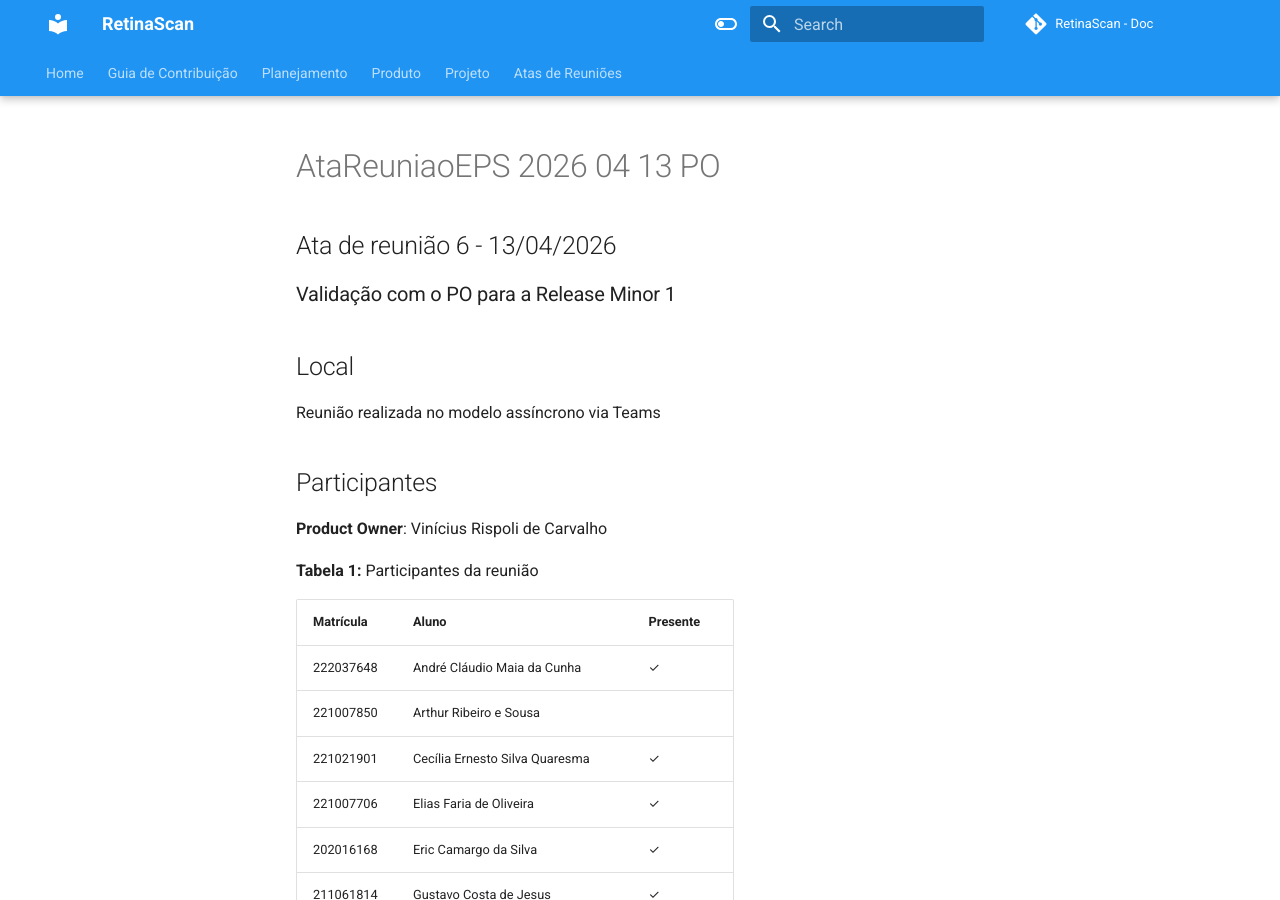
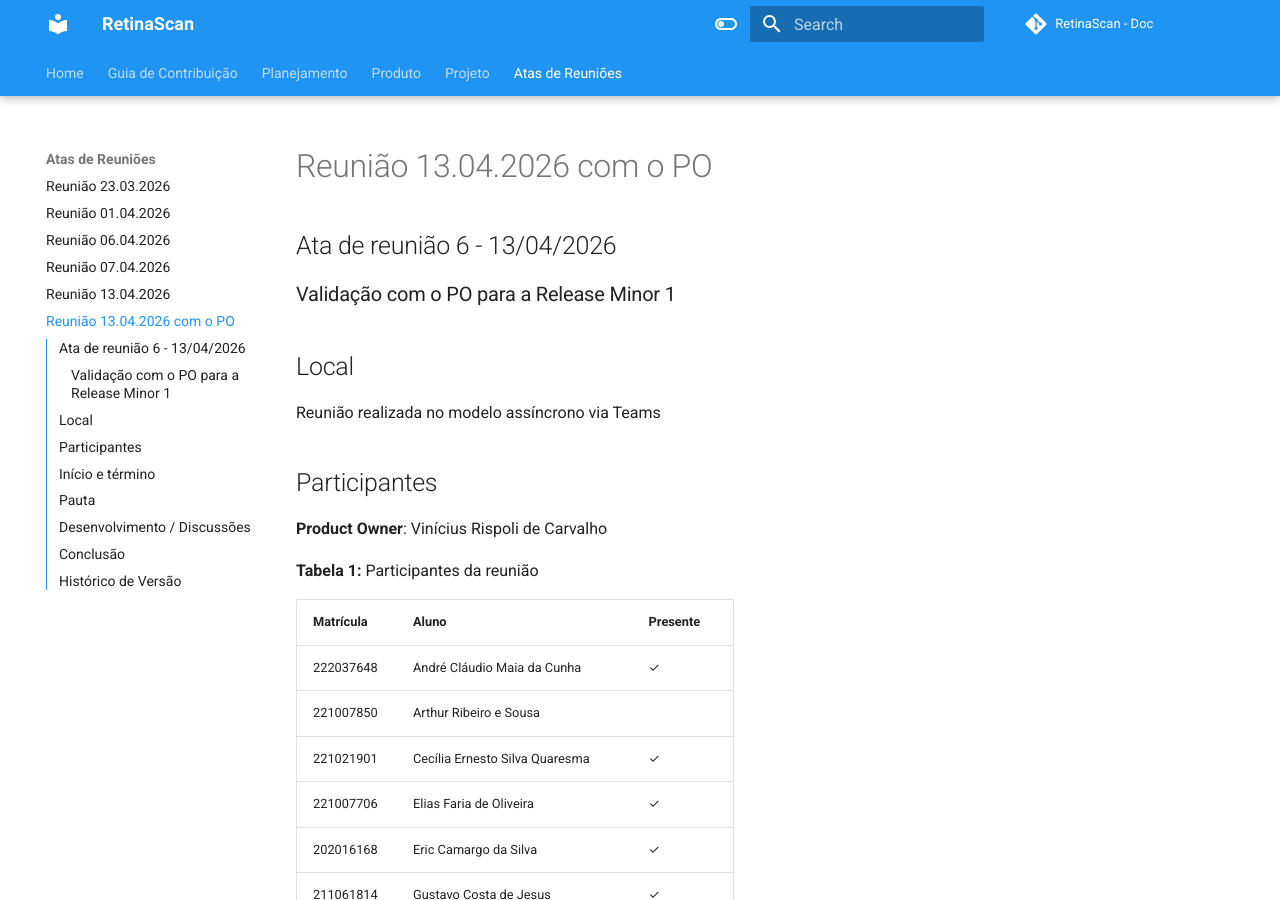
Before and after one commit to fga-eps-mds/2026-1-RetinaScan-Doc, an MkDocs documentation site: the page built from docs/atas-reunioes/AtaReuniaoEPS-2026-04-13-PO.md, in a window 1280 px wide and 900 px high. Built offline with MkDocs 1.6.1 and Material for MkDocs 9.7.7, drawn with Linux system fonts in a browser that asks for light colours; comment, search, counter and statistics services are not loaded.

Commit message:
docs: adiciona caminho para as atas no pages

```diff
--- a/mkdocs.yml
+++ b/mkdocs.yml
@@ -66,3 +66,5 @@ nav:
       - Reunião 01.04.2026: "atas-reunioes/AtaReuniaoEPS-2026-04-01.md"
       - Reunião 06.04.2026: "atas-reunioes/AtaReuniaoEPS-2026-04-06.md"
       - Reunião 07.04.2026: "atas-reunioes/AtaReuniaoEPS-2026-04-07.md"
+      - Reunião 13.04.2026: "atas-reunioes/AtaReuniaoEPS-2026-04-13.md"
+      - Reunião 13.04.2026 com o PO: "atas-reunioes/AtaReuniaoEPS-2026-04-13-PO.md"
```
